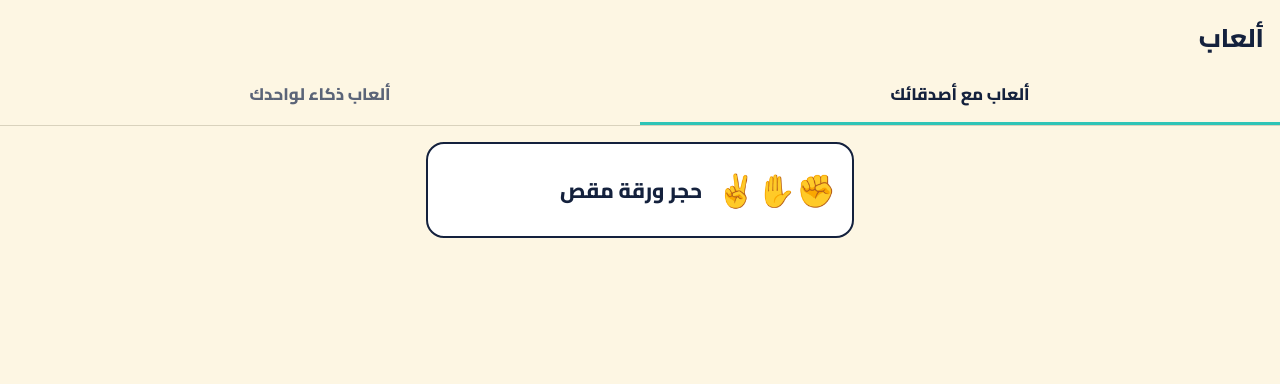
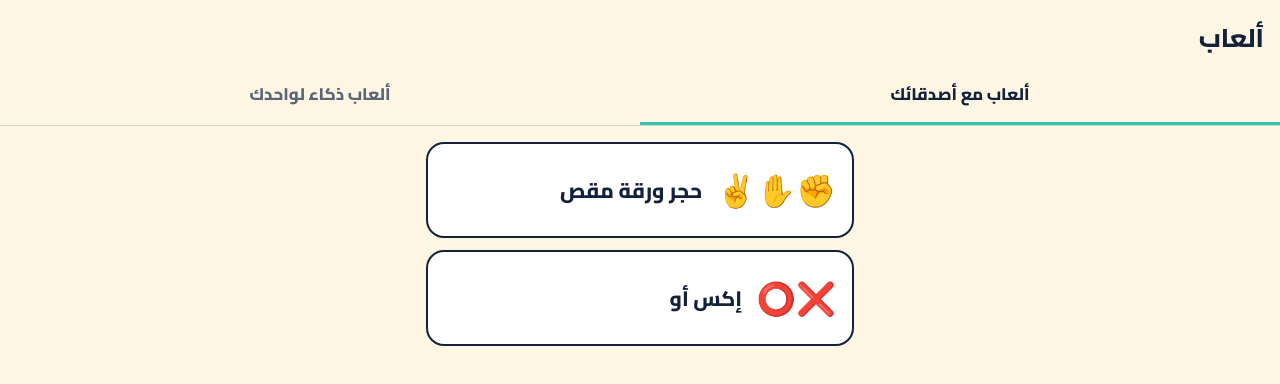
Before and after one commit to essam124za-sys/rps-online, a website: page public/index.html in a window 1280 px wide. Drawn offline with Linux system fonts and the light colour scheme.

Commit message:
Update index.html

```diff
--- a/public/index.html
+++ b/public/index.html
@@ -35,6 +35,7 @@ section{display:grid;gap:12px}
   <main>
     <section id="friends">
       <a class="game" href="/rps.html"><span>✊✋✌️</span>حجر ورقة مقص</a>
+      <a class="game" href="/xo.html"><span>❌⭕</span>إكس أو</a>
     </section>
     <section id="solo" hidden>
       <a class="game" href="/fruits.html"><span>🍓</span>وصّل الفواكه</a>
```
